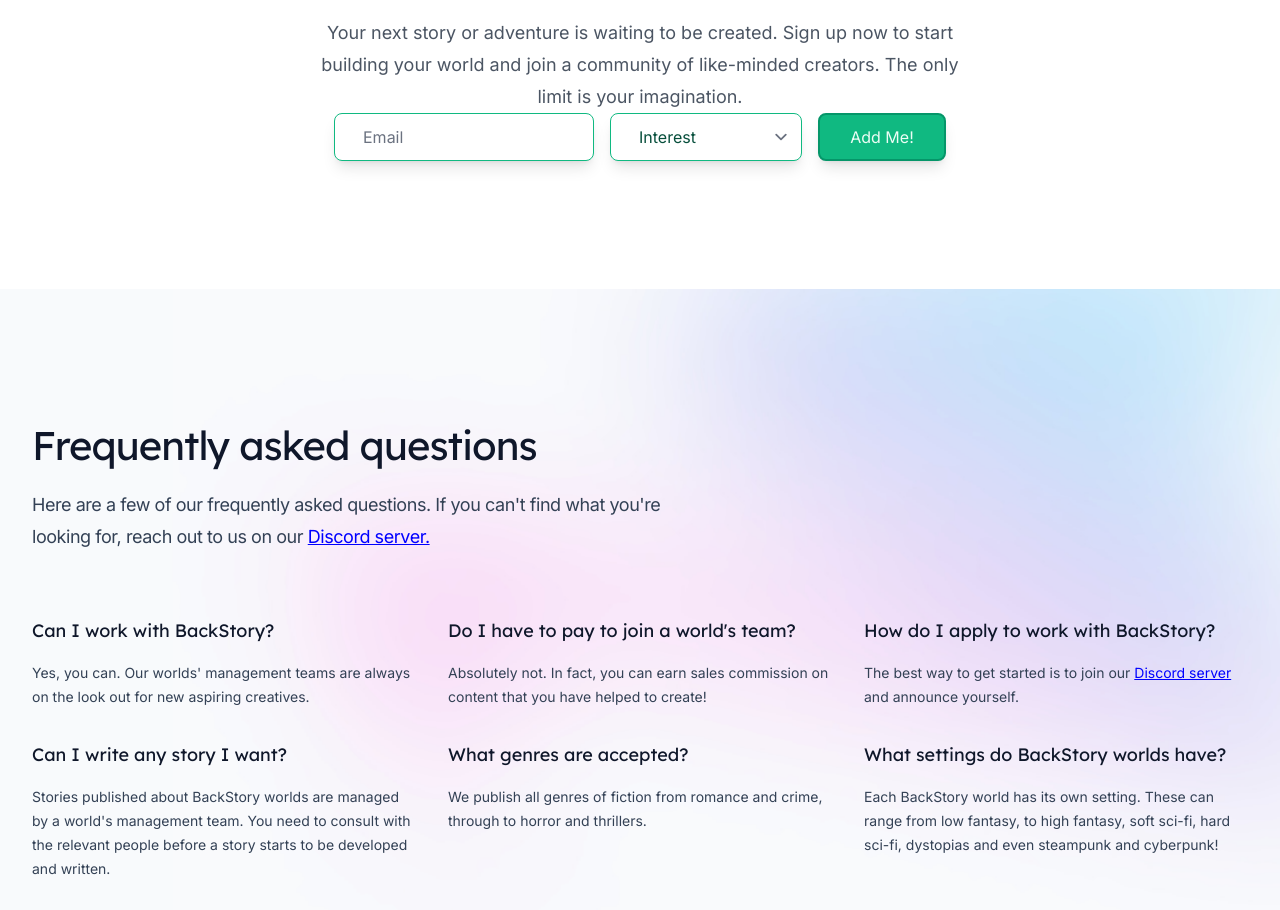
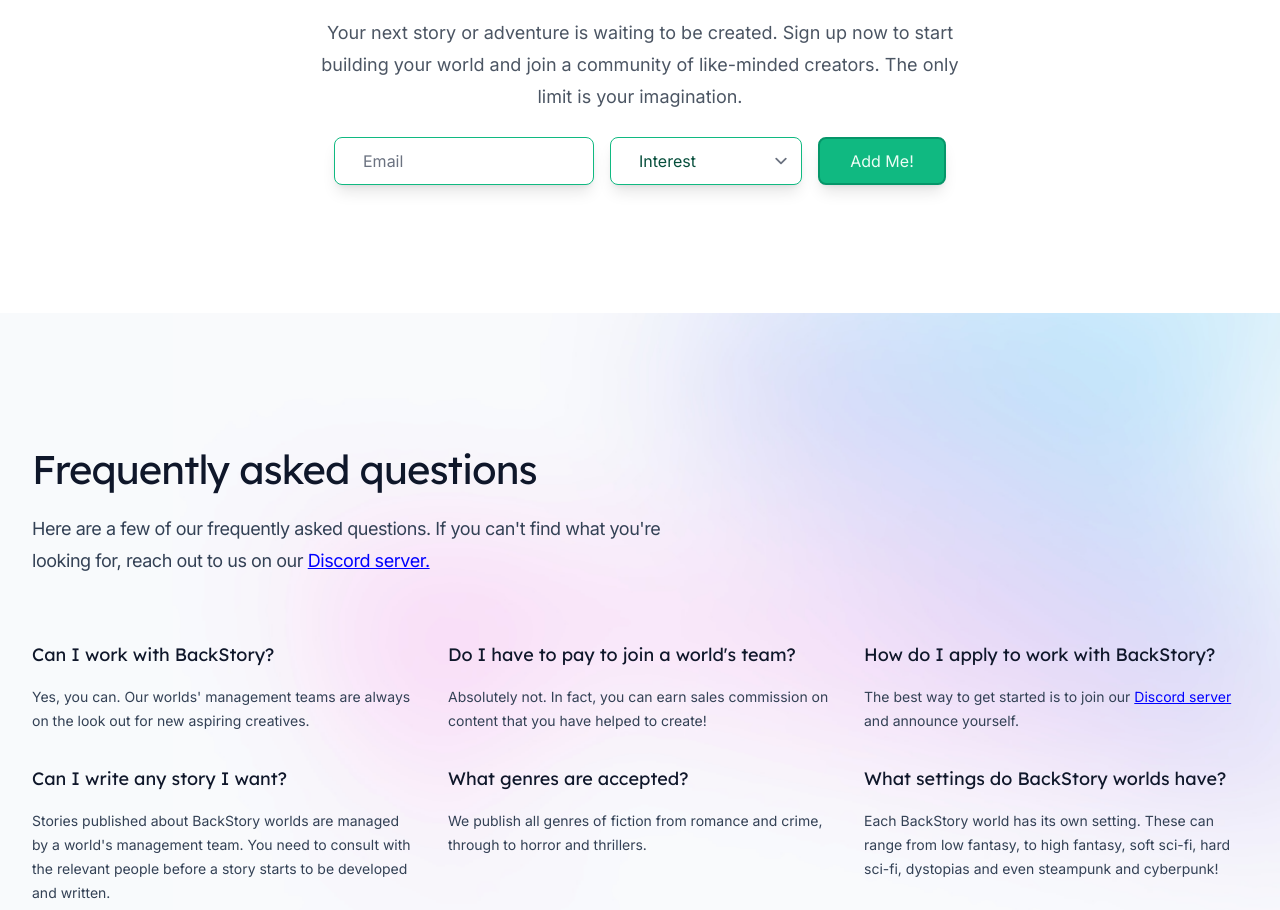
Before and after one commit to BackStoryOrg/website, a Next.js app: page / in a window 1280 px wide. Shown: the part 3988-4898 px from the top of the page. Built offline with nearby package versions, Linux system fonts and the light colour scheme.

Commit message:
Update CTA2

```diff
--- a/src/components/common/CTA2.tsx
+++ b/src/components/common/CTA2.tsx
@@ -17,7 +17,7 @@ export function CallToAction2() {
           name="contact2"
           method="post"
           data-netlify="true"
-          className="grid place-items-center"
+          className="grid place-items-center mt-6"
         >
           <input type="hidden" name="form-name" value="contact" />
           <div className="flex gap-4">
```
